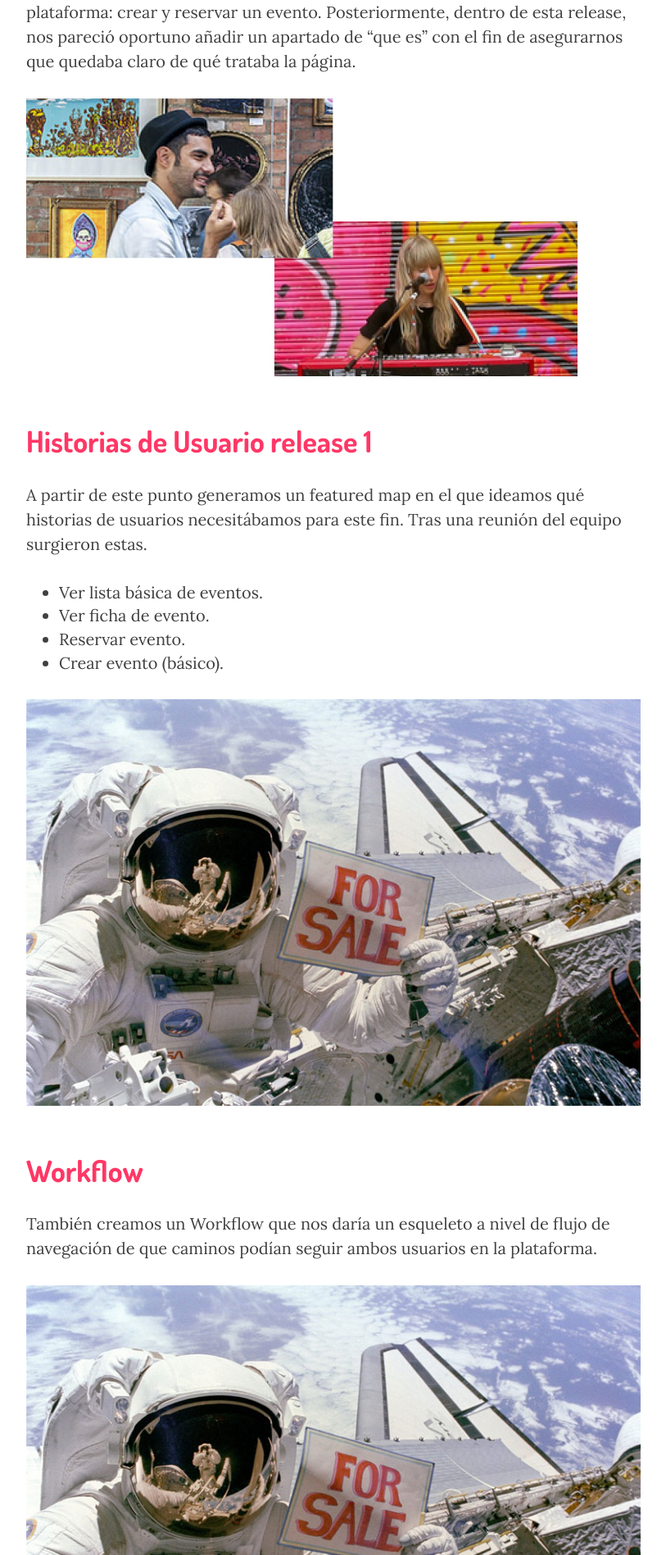
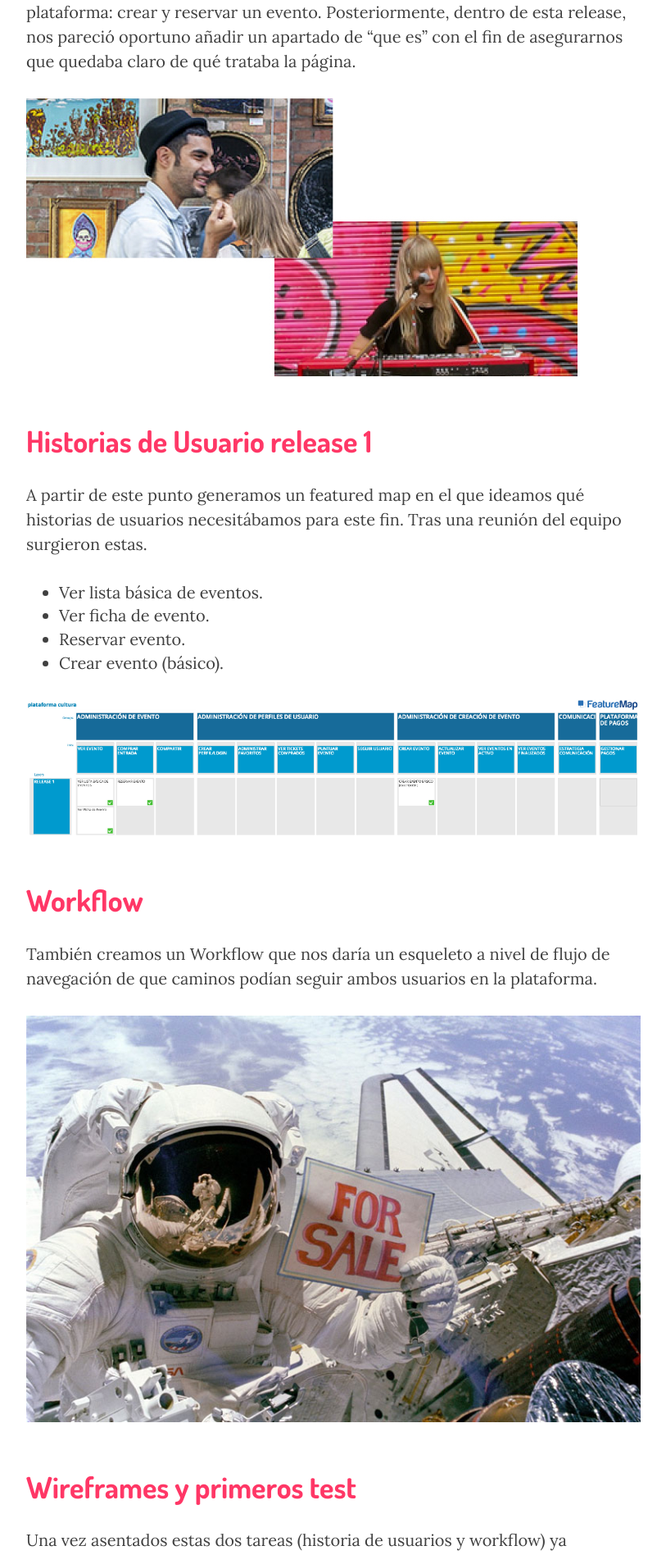
Before and after one commit to Rooof-Project/memoria, a Jekyll site: the page built from _posts/2015-04-16-Release-1.markdown, in a window 1280 px wide. Shown: the part 4503-6400 px from the top of the page at 82% size, without its empty margins (233-1046 px from the left). Built offline with Jekyll 4.4.1, drawn with Linux system fonts in a browser that asks for light colours; nearby versions of some CDN libraries.

Commit message:
Imagenes featured map r1

```diff
--- a/_posts/2015-04-16-Release-1.markdown
+++ b/_posts/2015-04-16-Release-1.markdown
@@ -73,7 +73,7 @@
 </ul>
 
 <a href="#">
-    <img src="{{ site.baseurl }}/img/post-sample-image.jpg" alt="Post Sample Image">
+    <img src="{{ site.baseurl }}/img/Feature-mapr1.jpg" alt="Post Sample Image">
 </a>
 
 <h2 class="section-heading">Workflow</h2>
```
